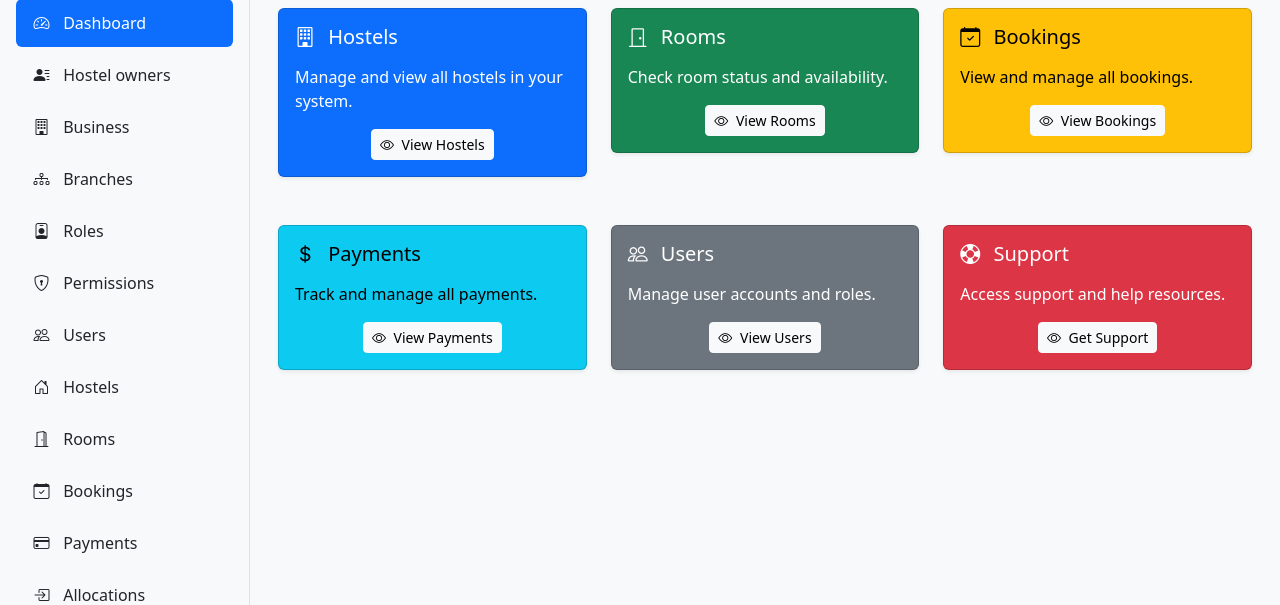
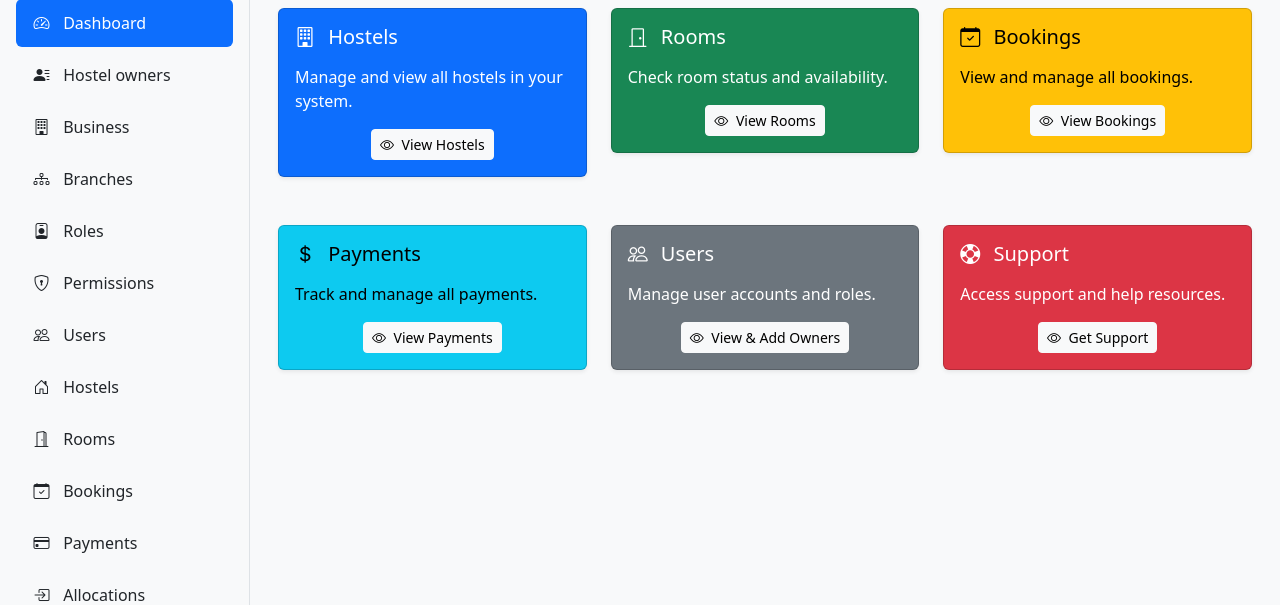
Before and after one commit to AtwongereVianney/new-hostel, a PHP site: page /modules/dashboard/index.php in a window 1280 px wide. Shown: the part 86-691 px from the top of the page. Run offline with PHP 8.4, Linux system fonts and the light colour scheme; the visitor is signed in with stand-in values (Sample User, id 1).

Commit message:
Link Users card to manage_hostel_owners dashboard module

```diff
--- a/modules/dashboard/index.php
+++ b/modules/dashboard/index.php
@@ -155,7 +155,7 @@ auth_require_admin();
                             <h5 class="card-title mb-3"><i class="bi bi-people me-2"></i> Users</h5>
                             <p class="card-text mb-3">Manage user accounts and roles.</p>
                             <div class="card-actions">
-                                <a href="#" class="btn btn-light btn-sm"><i class="bi bi-eye me-1"></i> View Users</a>
+                                <a href="manage_hostel_owners.php" class="btn btn-light btn-sm"><i class="bi bi-eye me-1"></i> View & Add Owners</a>
                             </div>
                         </div>
                     </div>
```
